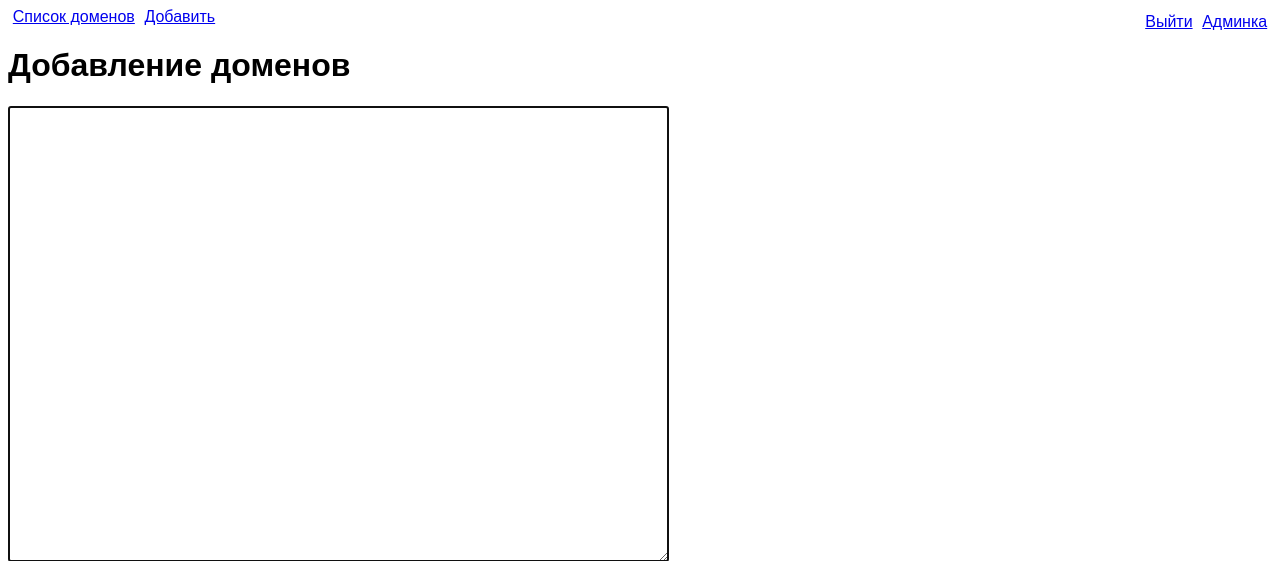
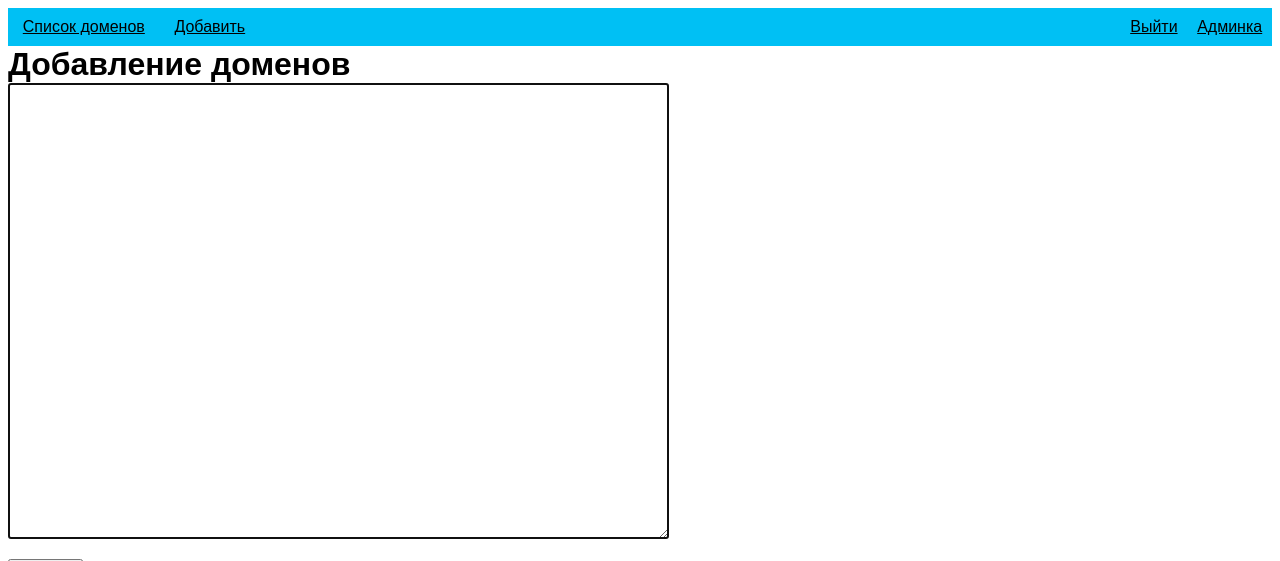
Before and after one commit to rayny/massDNS, a Django app: page /add/ in a window 1280 px wide. Shown: the top 561 px of the page. Run offline with Django 3.2, Linux system fonts and the light colour scheme; a user stored in the database is signed in; data that the repository does not hold is empty; some libraries are stand-ins or nearby versions.

Commit message:
added style to header

```diff
--- a/templates/base.html
+++ b/templates/base.html
@@ -4,12 +4,41 @@
     <head>
         <meta charset="utf-8" />
         <title>IEBU: {% block title %}Базовый шаблон{% endblock %}</title>
-        <link rel="icon" type="image/png" href="{{ STATIC_URL }}favic.png"/>
+
 
         <link rel="stylesheet" type="text/css" href="//cdn.datatables.net/1.10.9/css/jquery.dataTables.css">
         <link rel="stylesheet" type="text/css" href="//cdn.datatables.net/buttons/1.0.0/css/buttons.dataTables.css">
 
         {% load staticfiles %}
+        <link rel="icon" type="image/png" href="{% static 'iebu/logo.png' %}"/>
+        <style>
+            .left_buttons2 {
+                float:left;
+                padding: 10px;
+                display: inherit;
+            }
+            .right_buttons2 {
+                padding: 5px;
+                float: right;
+                display: inherit;
+            }
+            .buttons:hover {
+                background-color: white;
+            }
+            .nav {
+                background-color: #00C0F4;
+                padding: 10px;
+                height: 38px;
+                padding: 0px;
+            }
+            .nav a {
+                color: black;
+            }
+            h1 {
+                margin: 0px;
+            }
+
+        </style>
 
 
         <style>*{font-family: Arial,sans-serif;}</style>
@@ -27,15 +56,18 @@
     </head>
 
     <body onload="{% block onload %}{% endblock %}">
-        <nav>
-           <a href="{% url 'list' %}" style="padding: 0.3em;">Список доменов</a>
-           <a href="{% url 'adder' %}" style="padding: 0.3em;">Добавить</a>
+
+        <div class="nav">
+           <div class="left_buttons2 buttons"><a href="{% url 'list' %}" style="padding: 0.3em;">Список доменов</a></div>
+           <div class="left_buttons2 buttons"><a href="{% url 'adder' %}" style="padding: 0.3em;">Добавить</a></div>
 
             {% if user.is_authenticated %}
-                <a href="/admin/" style="float: right; padding: 0.3em;">Админка</a>
-                <a href="{% url 'logout' %}" style="float: right; padding: 0.3em;">Выйти</a>
+                <div class="right_buttons2 buttons"><a href="/admin/" style="float: right; padding: 0.3em;">Админка</a></div>
+                <div class="right_buttons2 buttons"><a href="{% url 'logout' %}" style="float: right; padding: 0.3em;">Выйти</a></div>
             {% endif %}
-        </nav>
+        </div>
+
+
 
         {% block main %}{% endblock %}
     </body>
```
Also changed, not shown: db.sqlite3, iebu/static/iebu/logo.png (added).
